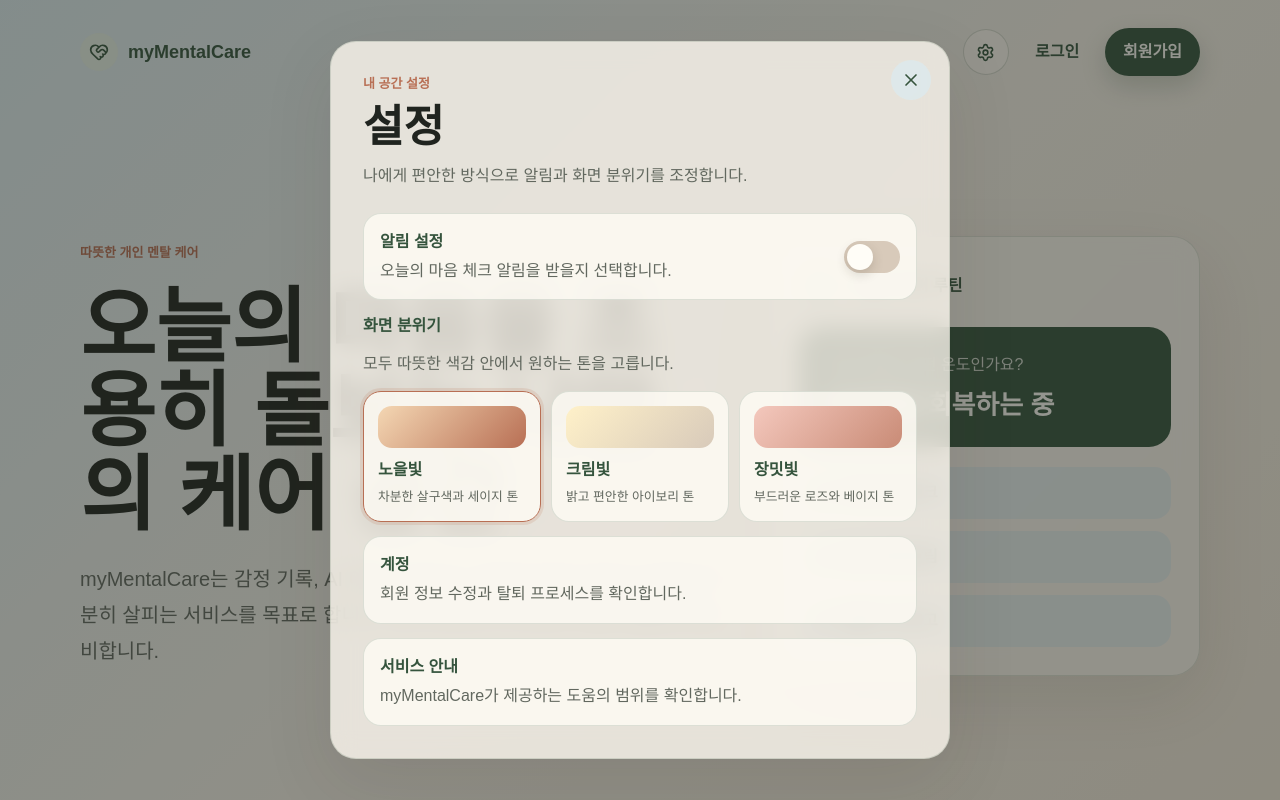
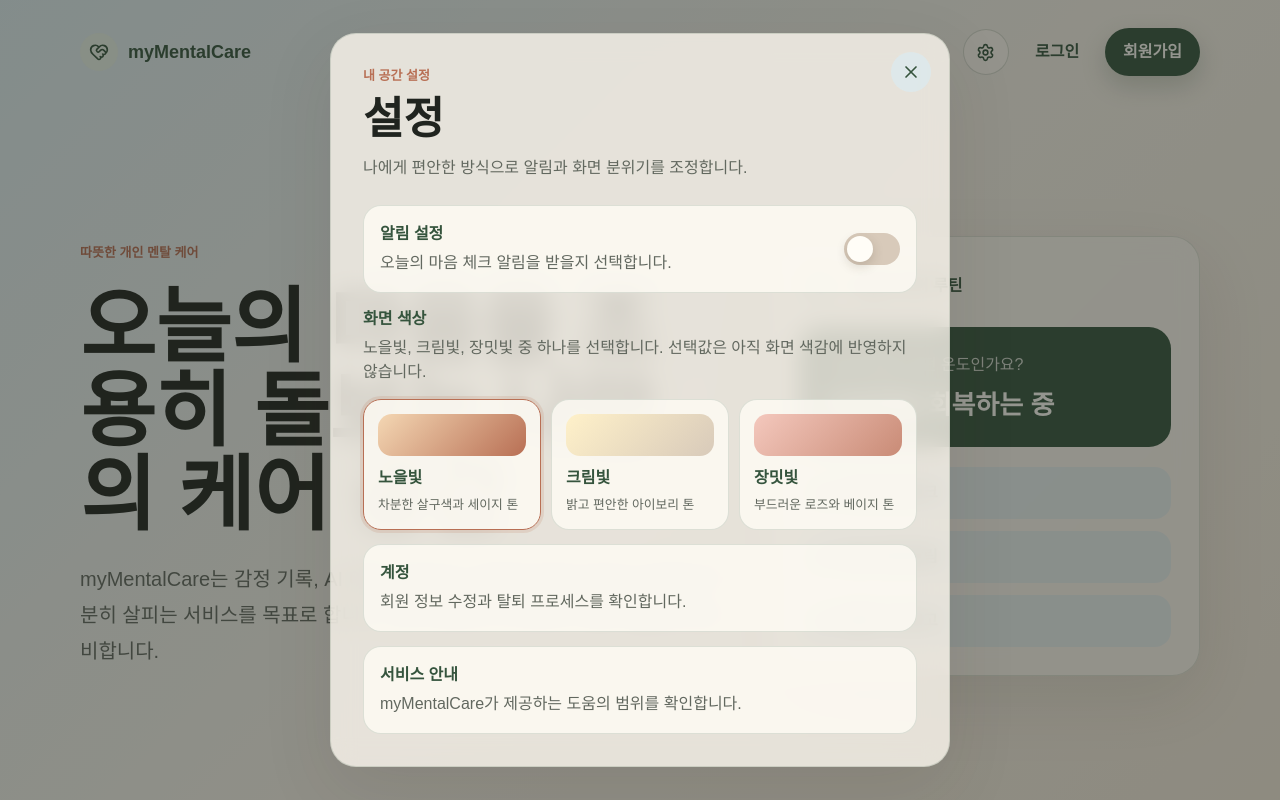
Before and after one commit to passionryu/myMentalCare, a Next.js app in the folder apps/web/: page / in a window 1280 px wide. Both pictures are taken after a click on the button "설정 열기". Shown: the top 800 px of the page. Built offline with nearby package versions, Linux system fonts and the light colour scheme; no server answers.

Commit message:
[메인 화면 정리와 설정 메뉴 MVP 구현] : 설정 모달과 비밀번호 입력 UX 보정

```diff
--- a/apps/web/app/globals.css
+++ b/apps/web/app/globals.css
@@ -50,19 +50,6 @@ button {
     linear-gradient(135deg, rgba(220, 235, 240, 0.92), rgba(246, 241, 232, 0.96) 42%, rgba(240, 227, 207, 0.88)),
     var(--background);
   padding: 28px;
-  transition: background 220ms ease;
-}
-
-.page-shell.theme-cream {
-  background:
-    linear-gradient(135deg, rgba(255, 246, 219, 0.9), rgba(255, 250, 241, 0.96) 48%, rgba(235, 224, 202, 0.9)),
-    var(--background);
-}
-
-.page-shell.theme-rose {
-  background:
-    linear-gradient(135deg, rgba(248, 219, 210, 0.9), rgba(255, 245, 237, 0.96) 46%, rgba(232, 210, 193, 0.88)),
-    var(--background);
 }
 
 .hero-section,
@@ -491,6 +478,7 @@ h3 {
   position: absolute;
   top: 50%;
   right: 8px;
+  transform: translateY(-50%);
   display: inline-flex;
   align-items: center;
   justify-content: center;
@@ -500,6 +488,10 @@ h3 {
   border-radius: 999px;
   background: transparent;
   color: var(--sage-dark);
+}
+
+.password-toggle:hover {
+  background: rgba(231, 240, 229, 0.72);
 }
 
 .auth-form input:focus,
@@ -545,7 +537,7 @@ h3 {
   padding: 16px;
 }
 
-.settings-row div,
+.settings-control-text,
 .settings-action,
 .theme-option span:last-child {
   display: grid;
@@ -554,14 +546,14 @@ h3 {
 
 .settings-row strong,
 .settings-action strong,
-.settings-group > strong,
+.settings-control-text strong,
 .theme-option strong {
   color: var(--sage-dark);
 }
 
 .settings-row span,
 .settings-action span,
-.settings-group > span,
+.settings-control-text span,
 .theme-option small,
 .guide-content {
   color: var(--muted);
@@ -609,6 +601,18 @@ h3 {
   gap: 10px;
   padding: 14px;
   text-align: left;
+  cursor: pointer;
+  transition:
+    border-color 160ms ease,
+    box-shadow 160ms ease,
+    transform 160ms ease;
+}
+
+.theme-option:hover,
+.settings-action:hover {
+  border-color: rgba(184, 111, 84, 0.42);
+  box-shadow: 0 10px 26px rgba(184, 111, 84, 0.12);
+  transform: translateY(-1px);
 }
 
 .theme-option.is-selected {
@@ -637,6 +641,24 @@ h3 {
 .settings-action {
   padding: 16px;
   text-align: left;
+  cursor: pointer;
+  transition:
+    border-color 160ms ease,
+    box-shadow 160ms ease,
+    transform 160ms ease;
+}
+
+.settings-action.danger {
+  border-color: rgba(184, 84, 84, 0.24);
+}
+
+.settings-action.danger strong {
+  color: #914d43;
+}
+
+.account-action-grid {
+  display: grid;
+  gap: 12px;
 }
 
 .guide-list {
--- a/apps/web/app/page.tsx
+++ b/apps/web/app/page.tsx
@@ -69,7 +69,7 @@ export default function Page() {
   }
 
   return (
-    <main className={`page-shell theme-${themeTone}`}>
+    <main className="page-shell">
       <section className="hero-section" aria-labelledby="main-heading">
         <nav className="top-nav" aria-label="주요 메뉴">
           <div className="brand-mark">
@@ -241,7 +241,7 @@ function SettingsModal({
 
         <div className="settings-list">
           <div className="settings-row">
-            <div>
+            <div className="settings-control-text">
               <strong>알림 설정</strong>
               <span>오늘의 마음 체크 알림을 받을지 선택합니다.</span>
             </div>
@@ -257,8 +257,10 @@ function SettingsModal({
           </div>
 
           <div className="settings-group">
-            <strong>화면 분위기</strong>
-            <span>모두 따뜻한 색감 안에서 원하는 톤을 고릅니다.</span>
+            <div className="settings-control-text">
+              <strong>화면 색상</strong>
+              <span>노을빛, 크림빛, 장밋빛 중 하나를 선택합니다. 선택값은 아직 화면 색감에 반영하지 않습니다.</span>
+            </div>
             <div className="theme-options">
               {themes.map((theme) => (
                 <button
@@ -297,11 +299,16 @@ function AccountGuideModal({ onClose }: { onClose: () => void }) {
   return (
     <GuideModal title="계정 관리 안내" eyebrow="계정" onClose={onClose}>
       <p>회원 정보 수정과 탈퇴는 안전한 본인 확인 과정을 거쳐 제공될 예정입니다.</p>
-      <ul className="guide-list">
-        <li>회원 정보 수정: 이름, 이메일, 전화번호 변경</li>
-        <li>탈퇴 프로세스: 데이터 보관 기간 안내 후 최종 확인</li>
-        <li>민감한 계정 변경은 비밀번호 재확인을 요구합니다.</li>
-      </ul>
+      <div className="account-action-grid">
+        <button className="settings-action" type="button">
+          <strong>회원 정보 수정</strong>
+          <span>이름, 이메일, 전화번호를 수정하는 화면으로 연결됩니다.</span>
+        </button>
+        <button className="settings-action danger" type="button">
+          <strong>회원 탈퇴</strong>
+          <span>데이터 보관 안내와 비밀번호 재확인 후 탈퇴를 진행합니다.</span>
+        </button>
+      </div>
     </GuideModal>
   )
 }
--- a/apps/web/scripts/verify-main-auth-screen.mjs
+++ b/apps/web/scripts/verify-main-auth-screen.mjs
@@ -15,7 +15,8 @@ const checks = [
   ['설정 모달 MVP 항목 표시', page.includes('알림 설정') && page.includes('화면 분위기') && page.includes('서비스 안내')],
   ['알림 설정 토글 제공', page.includes('role="switch"') && page.includes('notificationEnabled')],
   ['따뜻한 화면 분위기 3종 제공', page.includes("'sunset'") && page.includes("'cream'") && page.includes("'rose'")],
-  ['계정 관리 안내 모달 제공', page.includes('AccountGuideModal') && page.includes('회원 정보 수정과 탈퇴')],
+  ['화면 색상 선택값은 아직 화면 색감에 미반영', !page.includes('theme-${themeTone}') && page.includes('선택값은 아직 화면 색감에 반영하지 않습니다')],
+  ['계정 관리 안내 모달 제공', page.includes('AccountGuideModal') && page.includes('회원 정보 수정') && page.includes('회원 탈퇴')],
   ['서비스 안내 모달 제공', page.includes('ServiceGuideModal') && page.includes('진단이나 치료를 대신하지 않고')],
   ['회원가입 모달 진입 버튼', page.includes("setAuthMode('signup')")],
   ['로그인 모달 진입 버튼', page.includes("setAuthMode('login')")],
@@ -45,7 +46,7 @@ const checks = [
   ['모달 backdrop 스타일', styles.includes('.modal-backdrop')],
   ['메인 카드 hover 스타일', styles.includes('.feature-card:hover') && styles.includes('.care-panel:hover')],
   ['설정 모달 스타일', styles.includes('.settings-modal') && styles.includes('.toggle-button') && styles.includes('.theme-options')],
-  ['비밀번호 보기 스타일', styles.includes('.password-field') && styles.includes('.password-toggle')],
+  ['비밀번호 보기 스타일', styles.includes('.password-field') && styles.includes('.password-toggle') && styles.includes('translateY(-50%)')],
   ['모바일 반응형 스타일', styles.includes('@media (max-width: 860px)')],
 ]
 
```
